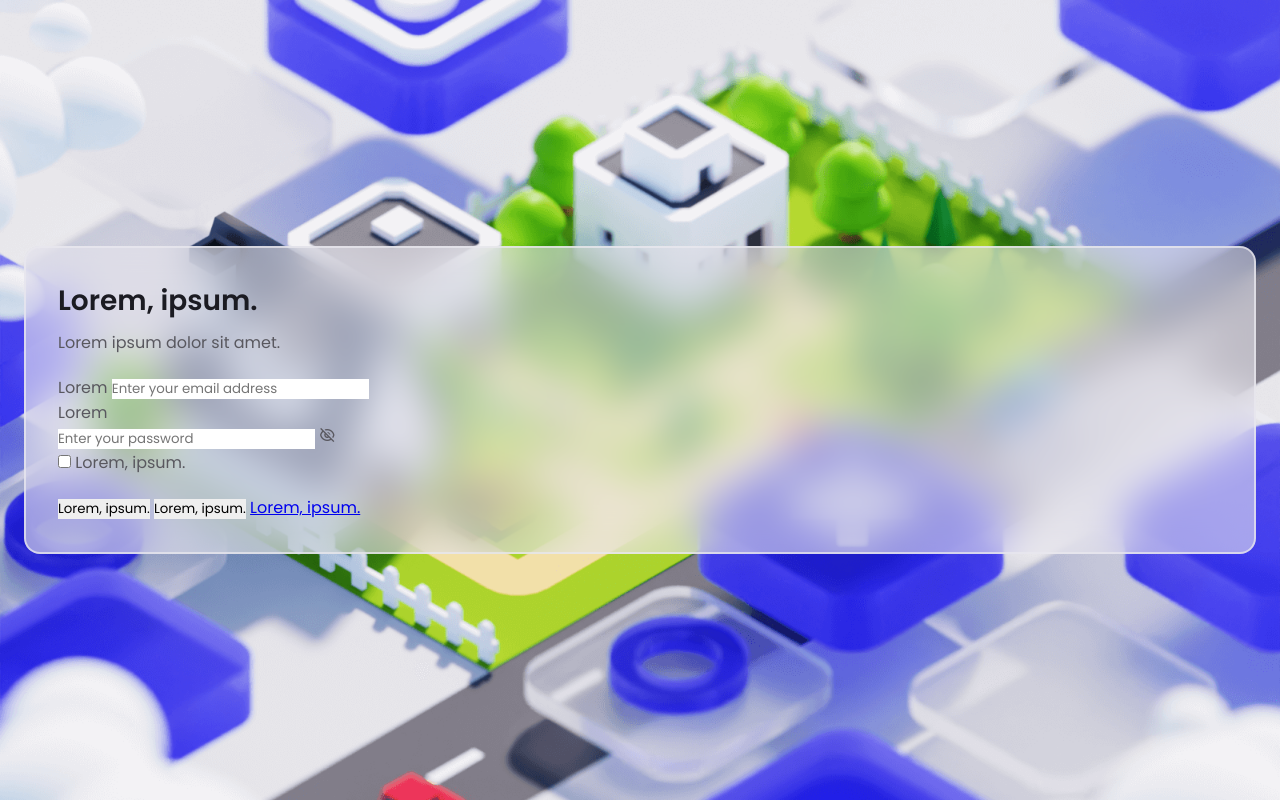
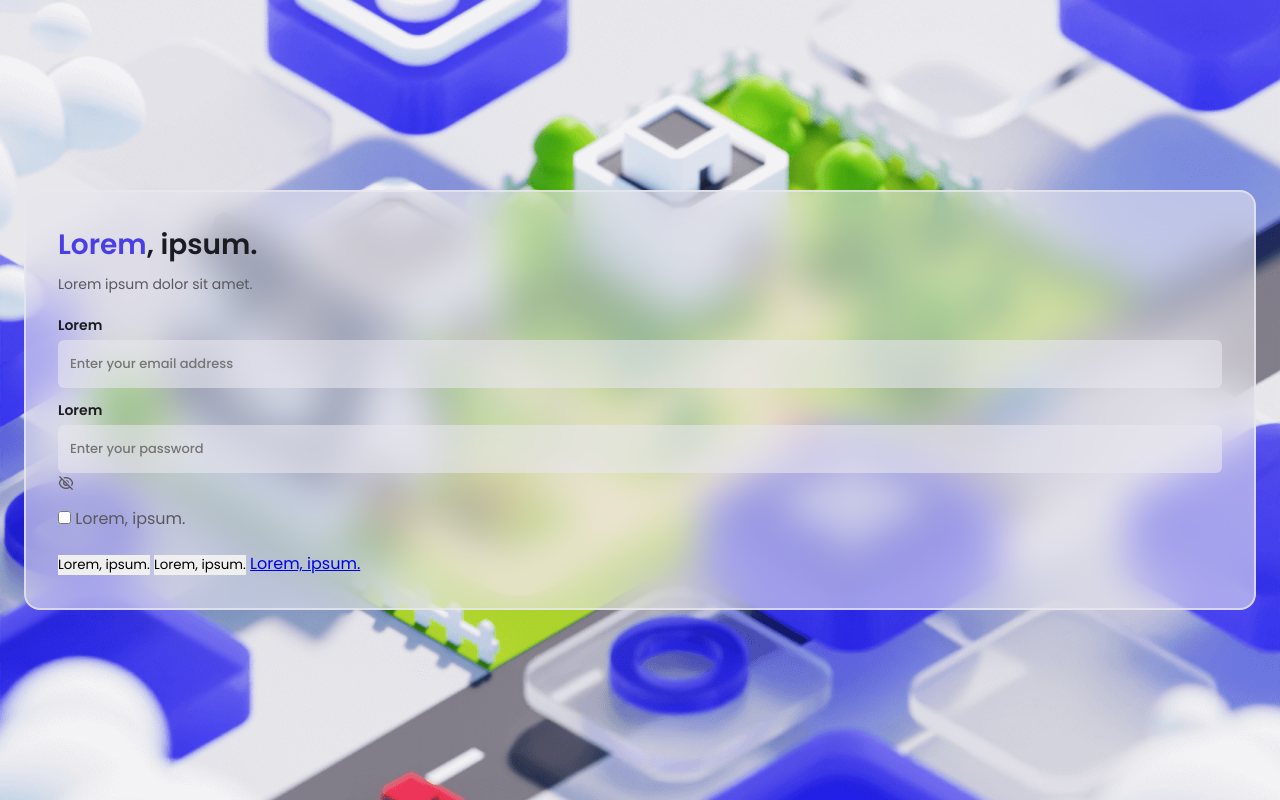
Before and after one commit to Ange230700/practicingGlassLoginForm, a plain HTML site: page index.html in a window 1280 px wide. Drawn offline with nearby package versions, Linux system fonts and the light colour scheme.

Commit message:
styling of page ongoing 3

```diff
--- a/assets/css/styles.css
+++ b/assets/css/styles.css
@@ -97,3 +97,35 @@ img {
   font-size: var(--h2-font-size);
   margin-bottom: 0.5rem;
 }
+
+.login__title span {
+  color: var(--first-color);
+}
+
+.login__description {
+  font-size: var(--small-font-size);
+}
+
+.login__inputs {
+  row-gap: 0.75rem;
+  margin-bottom: 0.5rem;
+}
+
+.login__label {
+  display: block;
+  color: var(--title-color);
+  font-size: var(--small-font-size);
+  font-weight: var(--font-semi-bold);
+  margin-bottom: 0.25rem;
+}
+
+.login__input {
+  width: 100%;
+  padding: 14px 12px;
+  border-radius: 6px;
+  background-color: hsla(244, 16%, 92%, 0.6);
+  color: var(--title-color);
+  font-size: var(--smaller-font-size);
+  font-weight: var(--font-medium);
+  transition: border 0.4s;
+}
```
